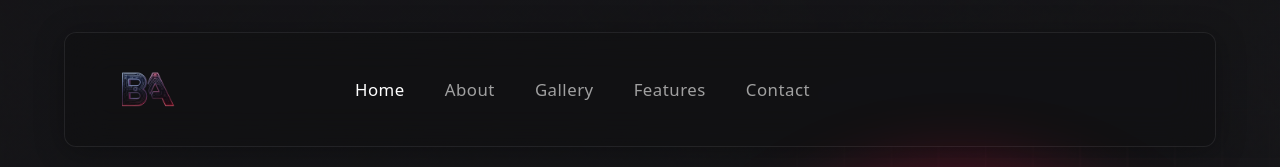
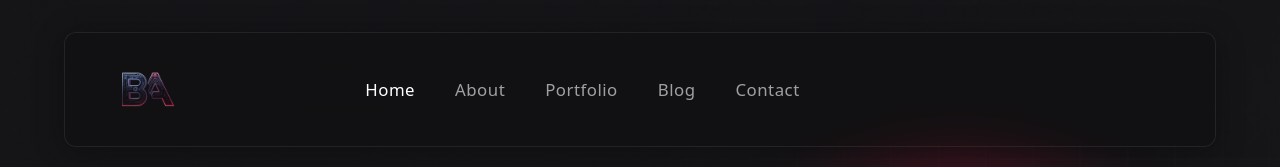
Before and after one commit to Bini-A10/My-Website, a Next.js app in the folder frontend/my-website-frontend/: page / in a window 1280 px wide. Shown: the top 167 px of the page. Built offline with nearby package versions, Linux system fonts and the light colour scheme.

Commit message:
feat: Add Navbar component with logo, navigation links, and styling.

```diff
--- a/frontend/my-website-frontend/src/components/Navbar.tsx
+++ b/frontend/my-website-frontend/src/components/Navbar.tsx
@@ -19,8 +19,8 @@ export function Navbar() {
             <div className="nav-links">
                 <a href="#home" className="nav-link active">Home</a>
                 <a href="#about" className="nav-link">About</a>
-                <a href="#gallery" className="nav-link">Gallery</a>
-                <a href="#features" className="nav-link">Features</a>
+                <a href="#portfolio" className="nav-link">Portfolio</a>
+                <a href="#blog" className="nav-link">Blog</a>
                 <a href="#contact" className="nav-link">Contact</a>
             </div>
 
```
